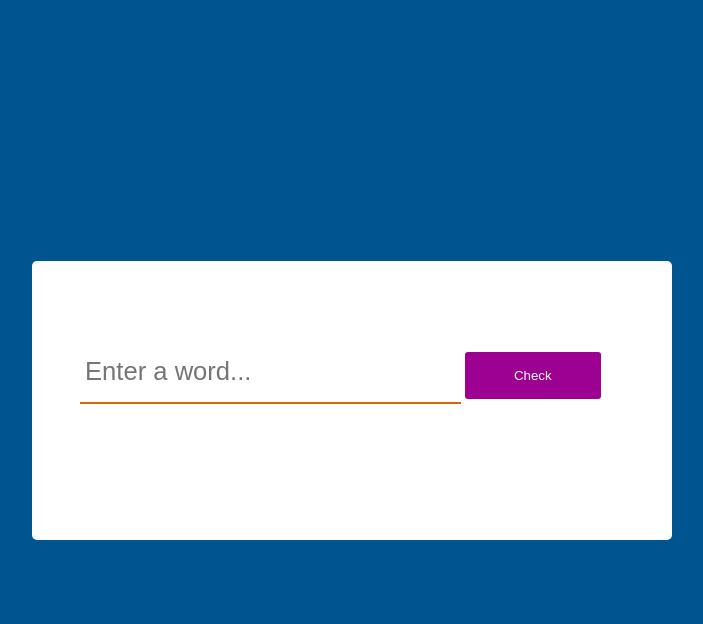
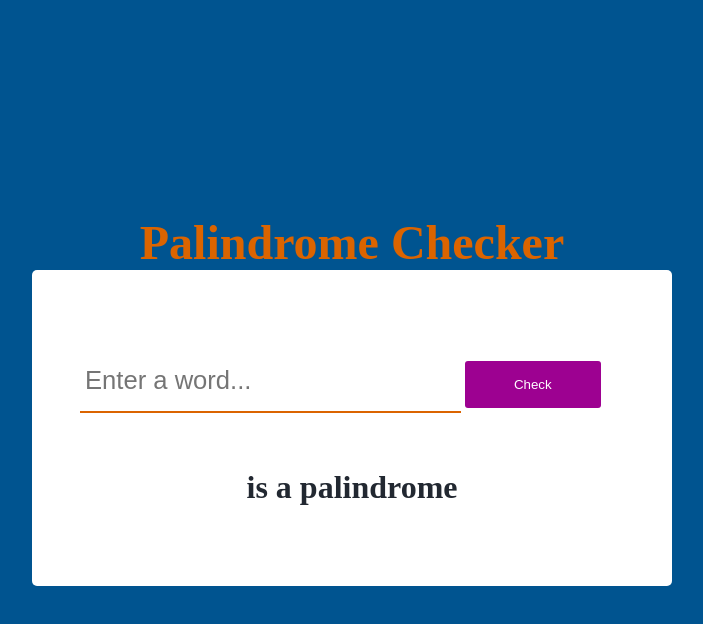
Before and after one commit to dollarp-code/Palindrome-checker, a plain HTML site: page index.html in a window 1280 px wide. Both pictures are taken after a click on the button "Check". Shown: the whole page, without its empty margins (288-991 px from the left). Drawn offline with Linux system fonts and the light colour scheme.

Commit message:
Added the logic of the palindrome

```diff
--- a/index.html
+++ b/index.html
@@ -8,6 +8,7 @@
   </head>
   <body>
     <section class="main">
+      <h1>Palindrome Checker</h1>
       <div class="container pal">
         <input type="text" class="input-text" placeholder="Enter a word..." />
         <button class="btn">Check</button>
--- a/index.js
+++ b/index.js
@@ -0,0 +1,18 @@
+const btn = document.querySelector(".btn");
+const result = document.querySelector(".result");
+
+btn.addEventListener("click", palindrome);
+
+function palindrome() {
+  const word = document.querySelector(".input-text").value;
+  let len = word.length;
+
+  let start = word.substring(0, Math.floor(len / 2)).toLowerCase();
+  let end = word.substring(len - Math.floor(len / 2)).toLowerCase();
+  let flip = [...end].reverse().join("");
+  if (start == flip) {
+    result.innerHTML = `${word.toUpperCase()} is a palindrome`;
+  } else {
+    result.innerHTML = `${word.toUpperCase()} is NOT a palindrome`;
+  }
+}
--- a/style.css
+++ b/style.css
@@ -20,10 +20,16 @@ body {
   background-color: var(--light-blue);
 }
 
+h1 {
+  font-size: 3rem;
+  color: var(--color-secondary);
+}
+
 .main {
   width: 100%;
   height: 100vh;
   display: flex;
+  flex-direction: column;
   justify-content: center;
   align-items: center;
 }
```
